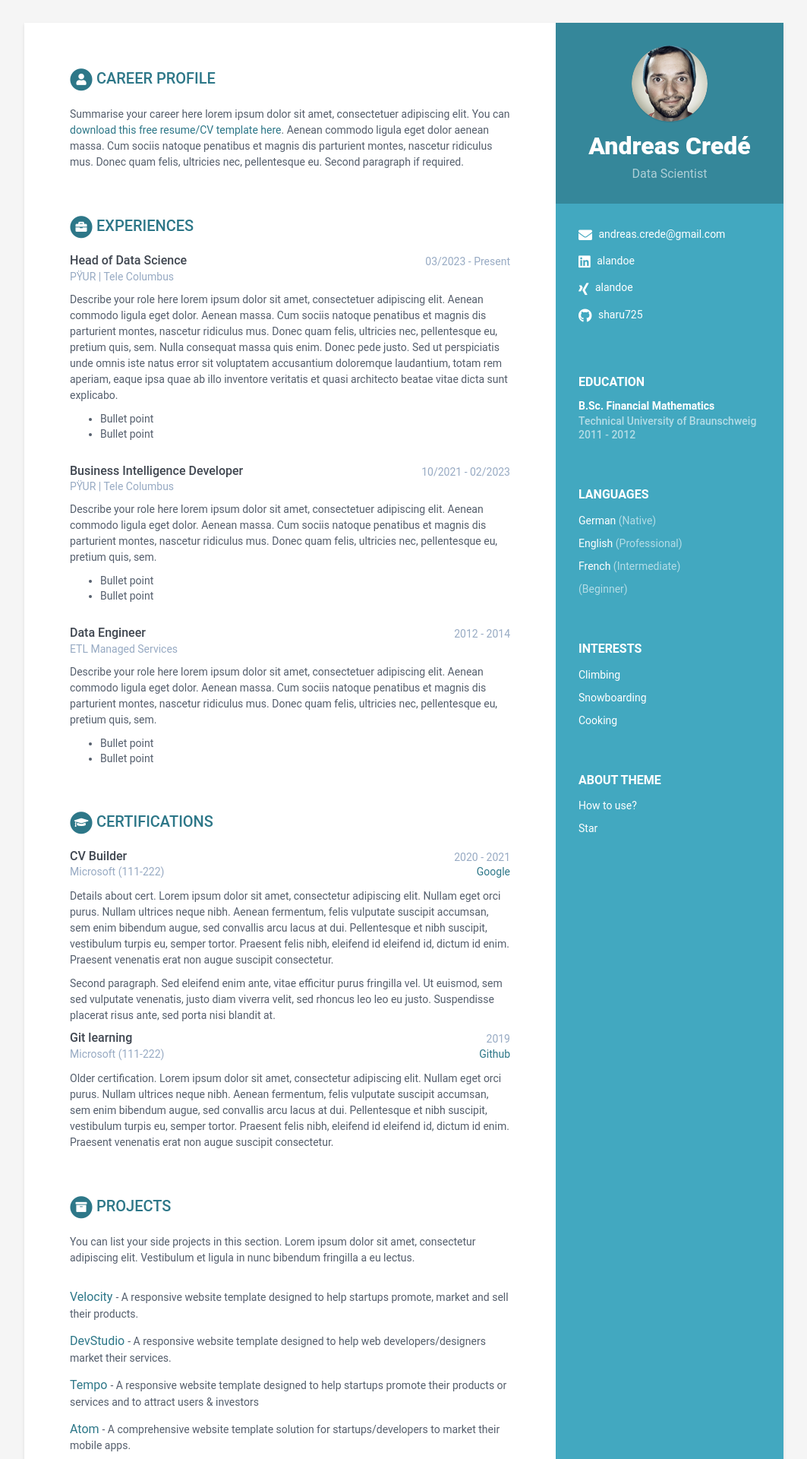
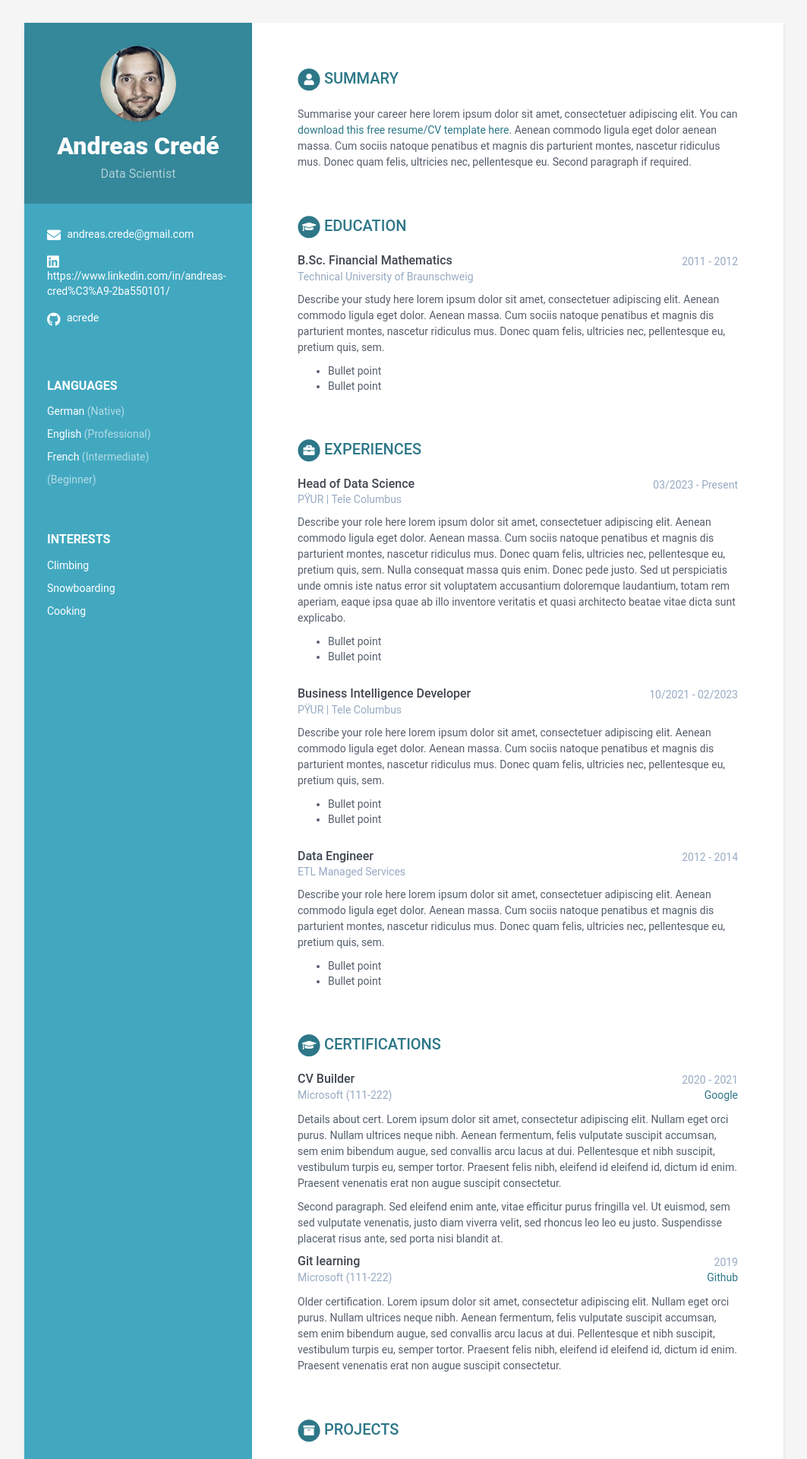
Before and after one commit to acrede/acrede.github.io, a Jekyll site: the page built from index.html, in a window 1280 px wide. Shown: the top 1920 px of the page at 76% size, without its empty margins (108-1171 px from the left). Built offline with Jekyll 4.4.1, drawn with Linux system fonts in a browser that asks for light colours.

Commit message:
Minor changes

```diff
--- a/_data/data.yml
+++ b/_data/data.yml
@@ -3,9 +3,9 @@
 #
 
 sidebar:
-    position: right # position of the sidebar : left or right
-    about: True # set to False or comment line if you want to remove the "how to use?" in the sidebar
-    education: True # set to False if you want education in main section instead of in sidebar
+    position: left # position of the sidebar : left or right
+    about: False # set to False or comment line if you want to remove the "how to use?" in the sidebar
+    education: False # set to False if you want education in main section instead of in sidebar
 
     # Profile information
     name: Andreas Credé
@@ -18,9 +18,9 @@ sidebar:
     # timezone: Europe/Berlin Timezone
     # citizenship:
     # website: blog.webjeda.com #do not add http://
-    linkedin: alandoe
-    xing: alandoe
-    github: sharu725
+    linkedin: https://www.linkedin.com/in/andreas-cred%C3%A9-2ba550101/
+    # xing: alandoe
+    github: acrede
     # telegram: # add your nickname without '@' sign
     # gitlab:
     # bitbucket:
@@ -58,7 +58,7 @@ sidebar:
           link:
 
 career-profile:
-    title: Career Profile
+    title: Summary
     summary: |
       Summarise your career here lorem ipsum dolor sit amet, consectetuer
       adipiscing elit. You can [download this free resume/CV template here]().
```
